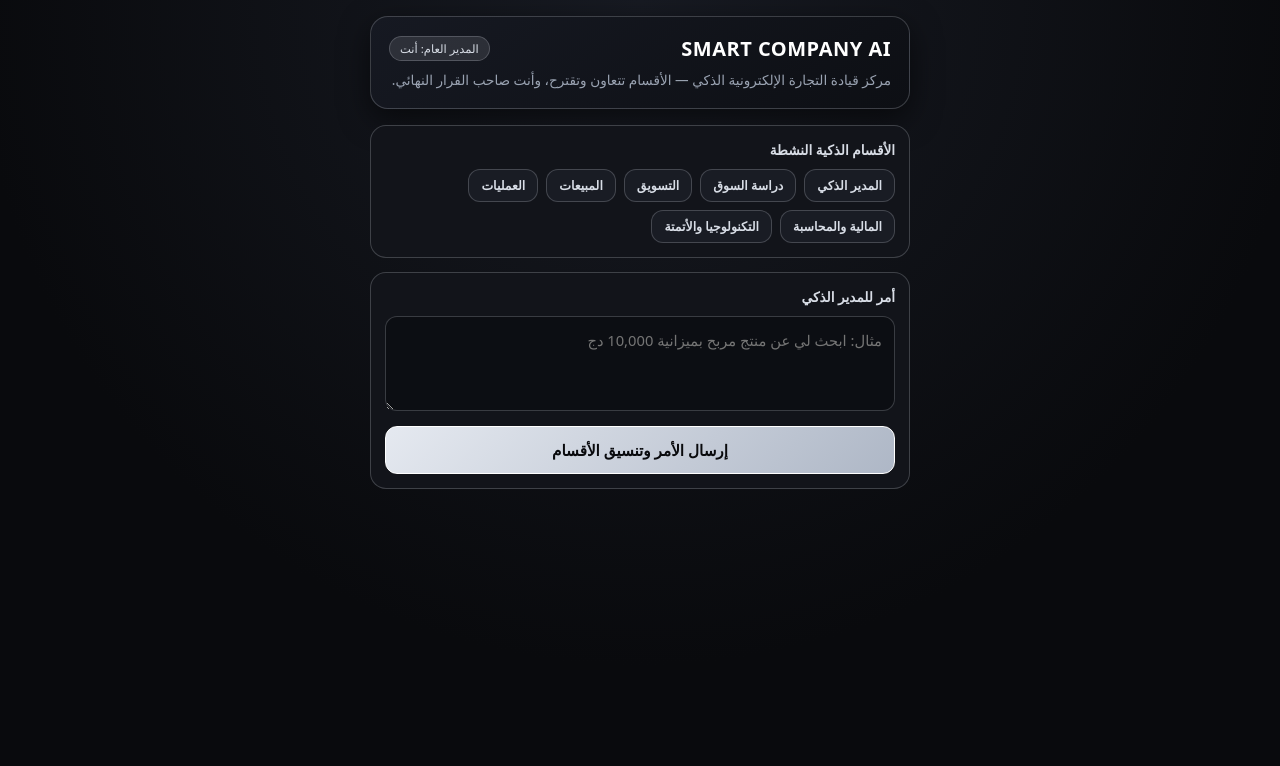
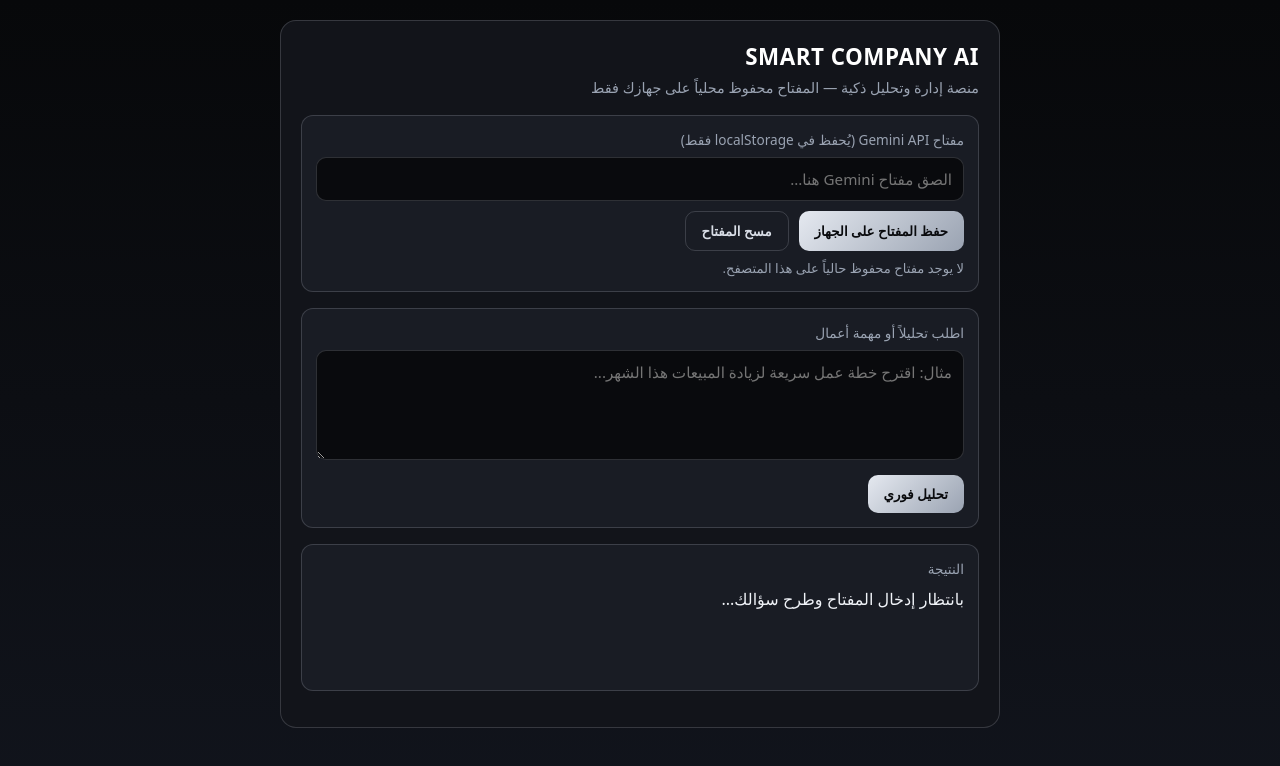
Before and after one commit to rimboiv8-png/smart-company-ai, a plain HTML site: page index.html in a window 1280 px wide. Drawn offline with Linux system fonts and the light colour scheme.

Commit message:
Update index.html

```diff
--- a/index.html
+++ b/index.html
@@ -11,274 +11,195 @@
       --bg-elevated: #191c24;
       --silver: #d8dde6;
       --silver-muted: #9aa3b2;
-      --border-silver: rgba(216, 221, 230, 0.22);
-      --accent-glow: rgba(216, 221, 230, 0.12);
+      --border: rgba(216, 221, 230, 0.18);
     }
-
-    * {
-      box-sizing: border-box;
-      margin: 0;
-      padding: 0;
-      font-family: system-ui, -apple-system, "Segoe UI", Roboto, sans-serif;
-    }
-
+    * { box-sizing: border-box; margin: 0; padding: 0; font-family: system-ui, -apple-system, sans-serif; }
     body {
-      background: radial-gradient(circle at top, #171a22 0%, var(--bg-main) 65%);
+      background: linear-gradient(180deg, #07080a 0%, #11141c 100%);
       color: var(--silver);
       min-height: 100vh;
-      padding: 16px;
-      padding-bottom: 40px;
+      padding: 20px;
     }
-
-    .app-container {
-      max-width: 540px;
+    .container {
+      max-width: 720px;
       margin: 0 auto;
+      background: var(--bg-card);
+      border: 1px solid var(--border);
+      border-radius: 16px;
+      padding: 20px;
     }
-
-    .header {
-      background: linear-gradient(145deg, #161922, #0d0f14);
-      border: 1px solid var(--border-silver);
-      border-radius: 18px;
-      padding: 18px;
+    h1 {
+      font-size: 1.4rem;
+      letter-spacing: 0.5px;
+      margin-bottom: 6px;
+      color: #ffffff;
+    }
+    .sub {
+      color: var(--silver-muted);
+      font-size: 0.9rem;
+      margin-bottom: 18px;
+    }
+    .box {
+      background: var(--bg-elevated);
+      border: 1px solid var(--border);
+      border-radius: 12px;
+      padding: 14px;
       margin-bottom: 16px;
-      box-shadow: 0 10px 30px rgba(0, 0, 0, 0.55);
     }
-
-    .brand-row {
-      display: flex;
-      align-items: center;
-      justify-content: space-between;
-      gap: 10px;
+    label {
+      display: block;
+      font-size: 0.85rem;
+      color: var(--silver-muted);
       margin-bottom: 8px;
     }
-
-    .brand-title {
-      font-size: 1.25rem;
-      font-weight: 800;
-      letter-spacing: 0.5px;
+    input, textarea {
+      width: 100%;
+      background: var(--bg-main);
       color: #ffffff;
+      border: 1px solid var(--border);
+      border-radius: 10px;
+      padding: 11px;
+      font-size: 0.95rem;
     }
-
-    .badge {
-      font-size: 0.72rem;
-      padding: 4px 10px;
-      border-radius: 999px;
-      border: 1px solid var(--border-silver);
-      background: var(--accent-glow);
-      color: var(--silver);
-    }
-
-    .subtitle {
-      font-size: 0.85rem;
-      color: var(--silver-muted);
-      line-height: 1.5;
-    }
-
-    .section-box {
-      background: var(--bg-card);
-      border: 1px solid var(--border-silver);
-      border-radius: 16px;
-      padding: 14px;
-      margin-bottom: 14px;
-    }
-
-    .section-label {
-      font-size: 0.85rem;
+    textarea { min-height: 110px; resize: vertical; }
+    .row { display: flex; gap: 10px; margin-top: 10px; flex-wrap: wrap; }
+    button {
+      background: linear-gradient(135deg, #e5e9f0, #9aa3b2);
+      color: #090a0d;
+      border: none;
+      border-radius: 10px;
+      padding: 10px 16px;
       font-weight: 700;
-      color: var(--silver);
-      margin-bottom: 10px;
-      display: block;
-    }
-
-    .departments-grid {
-      display: flex;
-      flex-wrap: wrap;
-      gap: 8px;
-    }
-
-    .dept-chip {
-      background: var(--bg-elevated);
-      border: 1px solid var(--border-silver);
-      color: var(--silver);
-      padding: 7px 12px;
-      border-radius: 12px;
-      font-size: 0.78rem;
-      font-weight: 600;
-    }
-
-    textarea {
-      width: 100%;
-      min-height: 95px;
-      background: #0c0e13;
-      border: 1px solid var(--border-silver);
-      border-radius: 12px;
-      padding: 12px;
-      color: #ffffff;
-      font-size: 0.92rem;
-      line-height: 1.5;
-      resize: vertical;
-      outline: none;
-    }
-
-    textarea:focus {
-      border-color: #ffffff;
-      box-shadow: 0 0 0 2px rgba(216, 221, 230, 0.15);
-    }
-
-    .btn-primary {
-      width: 100%;
-      margin-top: 10px;
-      padding: 13px;
-      border-radius: 12px;
-      border: 1px solid #ffffff;
-      background: linear-gradient(135deg, #e5e9f0, #aeb7c6);
-      color: #090a0d;
-      font-size: 0.95rem;
-      font-weight: 800;
       cursor: pointer;
     }
-
-    .btn-primary:active {
-      transform: scale(0.99);
+    button.secondary {
+      background: transparent;
+      color: var(--silver);
+      border: 1px solid var(--border);
     }
-
-    .report-card {
-      background: var(--bg-card);
-      border: 1px solid var(--border-silver);
-      border-radius: 16px;
-      padding: 15px;
-      margin-bottom: 12px;
+    .status {
+      font-size: 0.82rem;
+      color: var(--silver-muted);
+      margin-top: 8px;
     }
-
-    .report-title {
-      font-size: 0.95rem;
-      font-weight: 800;
-      color: #ffffff;
-      margin-bottom: 8px;
-    }
-
-    .report-text {
-      font-size: 0.86rem;
-      color: var(--silver);
+    .output {
+      white-space: pre-wrap;
       line-height: 1.65;
-      white-space: pre-line;
-    }
-
-    .approval-box {
-      background: #171510;
-      border: 1px solid rgba(255, 215, 130, 0.45);
-      border-radius: 14px;
-      padding: 13px;
-      margin-top: 12px;
-    }
-
-    .approval-title {
-      font-size: 0.86rem;
-      font-weight: 800;
-      color: #ffe29a;
-      margin-bottom: 6px;
-    }
-
-    .approval-actions {
-      display: flex;
-      gap: 10px;
-      margin-top: 10px;
-    }
-
-    .btn-approve, .btn-reject {
-      flex: 1;
-      padding: 10px;
-      border-radius: 10px;
-      font-weight: 700;
-      font-size: 0.85rem;
-      cursor: pointer;
-      border: 1px solid var(--border-silver);
-    }
-
-    .btn-approve {
-      background: #d8dde6;
-      color: #090a0d;
-    }
-
-    .btn-reject {
-      background: #1c1f28;
-      color: var(--silver);
-    }
-
-    .status-note {
-      margin-top: 8px;
-      font-size: 0.82rem;
-      color: #b8c2d1;
-      font-weight: 600;
+      color: #f0f3f8;
+      min-height: 90px;
     }
   </style>
 </head>
 <body>
-  <div class="app-container">
-    <header class="header">
-      <div class="brand-row">
-        <div class="brand-title">SMART COMPANY AI</div>
-        <div class="badge">المدير العام: أنت</div>
+  <div class="container">
+    <h1>SMART COMPANY AI</h1>
+    <p class="sub">منصة إدارة وتحليل ذكية — المفتاح محفوظ محلياً على جهازك فقط</p>
+
+    <div class="box">
+      <label for="apiKeyInput">مفتاح Gemini API (يُحفظ في localStorage فقط)</label>
+      <input id="apiKeyInput" type="password" placeholder="الصق مفتاح Gemini هنا..." autocomplete="off" />
+      <div class="row">
+        <button id="saveKeyBtn" type="button">حفظ المفتاح على الجهاز</button>
+        <button id="clearKeyBtn" class="secondary" type="button">مسح المفتاح</button>
       </div>
-      <p class="subtitle">
-        مركز قيادة التجارة الإلكترونية الذكي — الأقسام تتعاون وتقترح، وأنت صاحب القرار النهائي.
-      </p>
-    </header>
+      <div id="keyStatus" class="status"></div>
+    </div>
 
-    <section class="section-box">
-      <span class="section-label">الأقسام الذكية النشطة</span>
-      <div class="departments-grid">
-        <span class="dept-chip">المدير الذكي</span>
-        <span class="dept-chip">دراسة السوق</span>
-        <span class="dept-chip">التسويق</span>
-        <span class="dept-chip">المبيعات</span>
-        <span class="dept-chip">العمليات</span>
-        <span class="dept-chip">المالية والمحاسبة</span>
-        <span class="dept-chip">التكنولوجيا والأتمتة</span>
+    <div class="box">
+      <label for="promptInput">اطلب تحليلاً أو مهمة أعمال</label>
+      <textarea id="promptInput" placeholder="مثال: اقترح خطة عمل سريعة لزيادة المبيعات هذا الشهر..."></textarea>
+      <div class="row">
+        <button id="runBtn" type="button">تحليل فوري</button>
       </div>
-    </section>
+    </div>
 
-    <section class="section-box">
-      <label for="commandInput" class="section-label">أمر للمدير الذكي</label>
-      <textarea id="commandInput" placeholder="مثال: ابحث لي عن منتج مربح بميزانية 10,000 دج"></textarea>
-      <button class="btn-primary" onclick="runSmartCompany()">إرسال الأمر وتنسيق الأقسام</button>
-    </section>
-
-    <div id="outputArea"></div>
+    <div class="box">
+      <label>النتيجة</label>
+      <div id="outputBox" class="output">بانتظار إدخال المفتاح وطرح سؤالك...</div>
+    </div>
   </div>
 
   <script>
-    function runSmartCompany() {
-      const cmd = document.getElementById("commandInput").value.trim() || "ابحث لي عن منتج مربح بميزانية 10,000 دج";
-      const output = document.getElementById("outputArea");
+    const STORAGE_KEY = "smart_company_gemini_api_key";
+    const apiKeyInput = document.getElementById("apiKeyInput");
+    const saveKeyBtn = document.getElementById("saveKeyBtn");
+    const clearKeyBtn = document.getElementById("clearKeyBtn");
+    const keyStatus = document.getElementById("keyStatus");
+    const promptInput = document.getElementById("promptInput");
+    const runBtn = document.getElementById("runBtn");
+    const outputBox = document.getElementById("outputBox");
 
-      output.innerHTML = `
-        <div class="report-card">
-          <div class="report-title">تقرير المدير الذكي الموحد</div>
-          <div class="report-text">الأمر المستلم: "${cmd}"
-
-• دراسة السوق: تم فحص فئات عالية الطلب وسريعة الدوران (إكسسوارات الهواتف، مستلزمات تنظيم المنزل، منتجات عناية يومية خفيفة الوزن).
-• العمليات: يُفضّل اختيار منتج صغير الحجم، قليل الأعطال، وله أكثر من مورد لتفادي نفاد المخزون.
-• التسويق والمبيعات: البدء بمحتوى فيديو قصير يوضح حل المشكلة مباشرة مع اختبار عرض سعر واضح.
-• المالية والمحاسبة: تقسيم ميزانية الاختبار بعناية وحجز هامش أمان قبل أي صرف فعلي.
-• التكنولوجيا والأتمتة: تجهيز سجل متابعة موحد يربط بيانات المنتج والطلب والربح.</div>
-
-          <div class="approval-box">
-            <div class="approval-title">طلب موافقة قبل التنفيذ (مصاريف / مخاطر)</div>
-            <div class="report-text">يقترح المدير الذكي بدء مرحلة اختبار أولية وتخصيص ميزانية تجريبية للإعلان والعينة. هل توافق على اعتماد الخطة؟</div>
-            <div class="approval-actions">
-              <button class="btn-approve" onclick="decidePlan('تمت الموافقة على الخطة المقترحة من طرف المدير العام.')">موافقة</button>
-              <button class="btn-reject" onclick="decidePlan('تم رفض التنفيذ الحالي — بانتظار تعديل أو أمر جديد من المدير العام.')">رفض / تعديل</button>
-            </div>
-            <div id="decisionStatus" class="status-note"></div>
-          </div>
-        </div>
-      `;
+    function refreshKeyStatus() {
+      const saved = localStorage.getItem(STORAGE_KEY);
+      if (saved) {
+        apiKeyInput.value = saved;
+        keyStatus.textContent = "المفتاح محفوظ محلياً على هذا المتصفح فقط.";
+      } else {
+        keyStatus.textContent = "لا يوجد مفتاح محفوظ حالياً على هذا المتصفح.";
+      }
     }
 
-    function decidePlan(msg) {
-      document.getElementById("decisionStatus").textContent = msg;
-    }
+    saveKeyBtn.addEventListener("click", () => {
+      const val = apiKeyInput.value.trim();
+      if (!val) {
+        keyStatus.textContent = "يرجى لصق مفتاح صالح أولاً.";
+        return;
+      }
+      localStorage.setItem(STORAGE_KEY, val);
+      refreshKeyStatus();
+    });
+
+    clearKeyBtn.addEventListener("click", () => {
+      localStorage.removeItem(STORAGE_KEY);
+      apiKeyInput.value = "";
+      refreshKeyStatus();
+    });
+
+    runBtn.addEventListener("click", async () => {
+      const apiKey = (localStorage.getItem(STORAGE_KEY) || apiKeyInput.value).trim();
+      const prompt = promptInput.value.trim();
+
+      if (!apiKey) {
+        outputBox.textContent = "احفظ مفتاح Gemini API أولاً.";
+        return;
+      }
+      if (!prompt) {
+        outputBox.textContent = "اكتب سؤالك أو المهمة المطلوبة أولاً.";
+        return;
+      }
+
+      runBtn.disabled = true;
+      outputBox.textContent = "جاري التحليل...";
+
+      try {
+        const res = await fetch(
+          `https://generativelanguage.googleapis.com/v1beta/models/gemini-2.5-flash:generateContent?key=${encodeURIComponent(apiKey)}`,
+          {
+            method: "POST",
+            headers: { "Content-Type": "application/json" },
+            body: JSON.stringify({
+              contents: [{ parts: [{ text: prompt }] }]
+            })
+          }
+        );
+
+        const data = await res.json();
+        if (!res.ok) {
+          outputBox.textContent = "خطأ من الخدمة: " + (data?.error?.message || res.status);
+        } else {
+          const text =
+            data?.candidates?.[0]?.content?.parts?.map(p => p.text).filter(Boolean).join("\n") ||
+            "لم يرد نموذج الذكاء الاصطناعي بنص.";
+          outputBox.textContent = text;
+        }
+      } catch (err) {
+        outputBox.textContent = "تعذر الاتصال: " + err.message;
+      } finally {
+        runBtn.disabled = false;
+      }
+    });
+
+    refreshKeyStatus();
   </script>
 </body>
 </html>
```
